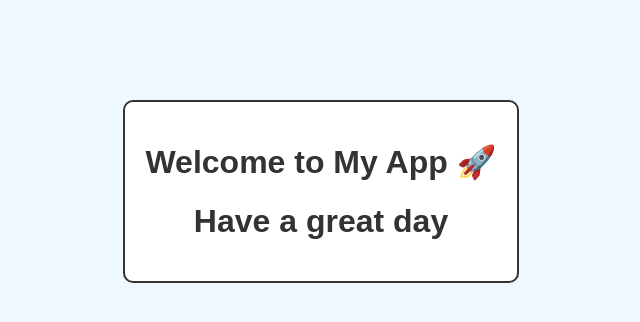
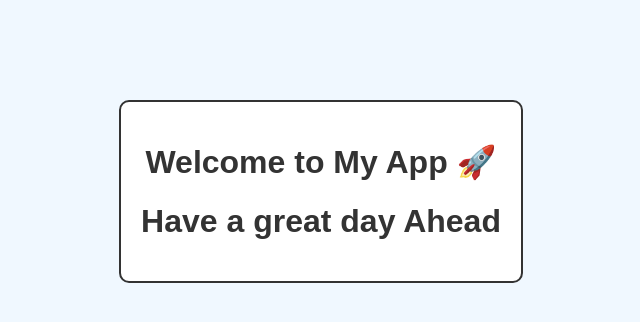
Before and after one commit to rashmishra97/test-app-nginx, a plain HTML site: page index.html in a window 1280 px wide. Shown: the whole page, without its empty margins (319-959 px from the left). Drawn offline with Linux system fonts and the light colour scheme.

Commit message:
new update

```diff
--- a/index.html
+++ b/index.html
@@ -8,7 +8,7 @@
 <body>
     <div class="container">
         <h1>Welcome to My App 🚀</h1>
-        <h1>Have a great day</h1>
+        <h1>Have a great day Ahead</h1>
     </div>
 </body>
 </html>
```
